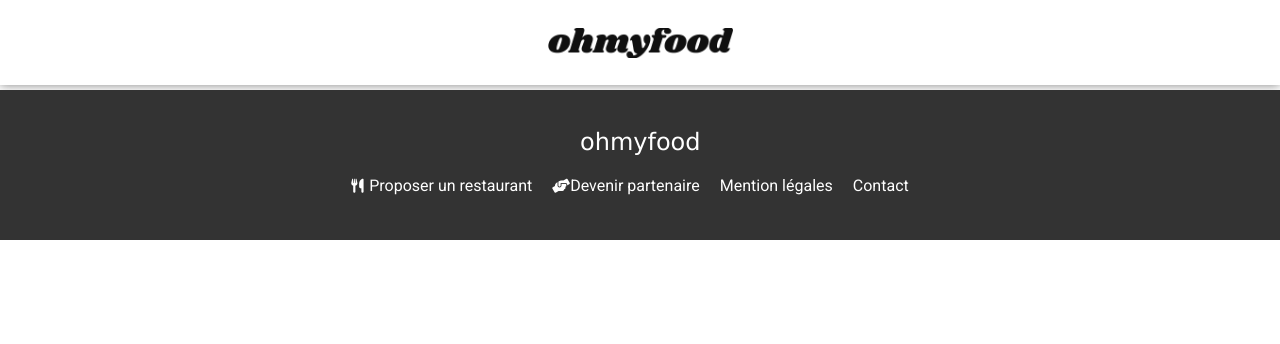
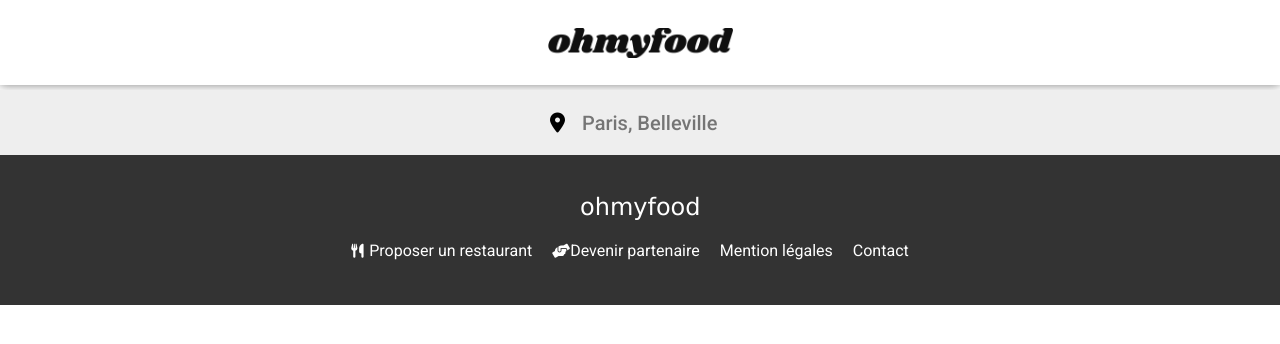
Before and after one commit to snrtn/LandingPage02, a plain HTML site: page index.html in a window 1280 px wide. Drawn offline with Linux system fonts and the light colour scheme; a web font is replaced by a local one.

Commit message:
add search.html

```diff
--- /dev/null
+++ b/components/search.html
@@ -0,0 +1,6 @@
+<section class="searchContainer">
+  <article class="searchWarpper">
+    <i class="fas fa-map-marker-alt"></i>
+    <input class="searchInput" type="text" list="languages" placeholder="Paris, Belleville" />
+  </article>
+</section>
--- /dev/null
+++ b/components/search.style.scss
@@ -0,0 +1,27 @@
+.searchContainer {
+  display: flex;
+  justify-content: center;
+  align-items: center;
+  height: 65px;
+  background-color: var(--color-deepwhite);
+
+  .searchWarpper {
+    display: flex;
+    justify-content: center;
+    align-items: center;
+    height: 40px;
+
+    .fas {
+      font-size: 20px;
+      margin-right: 15px;
+    }
+
+    .searchInput {
+      border: none;
+      font-size: 20px;
+      width: 150px;
+      background-color: transparent;
+      font-weight: 500;
+    }
+  }
+}
--- a/index.html
+++ b/index.html
@@ -19,6 +19,7 @@
 
     <!-- styles -->
     <link rel="stylesheet" href="/styles/header.style.css" />
+    <link rel="stylesheet" href="/styles/search.style.css" />
     <link rel="stylesheet" href="/styles/footer.style.css" />
 
     <!-- mobiles -->
@@ -30,6 +31,7 @@
   <body>
     <!-- components -->
     <div data-include-path="/components/header.html"></div>
+    <div data-include-path="/components/search.html"></div>
     <div data-include-path="/components/footer.html"></div>
   </body>
 </html>
```
Also changed, not shown: styles/search.style.css (added).
